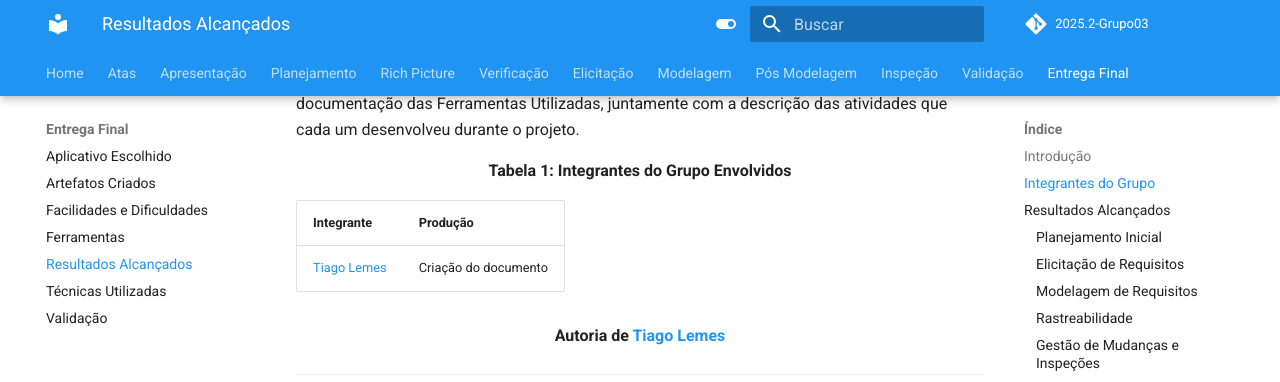
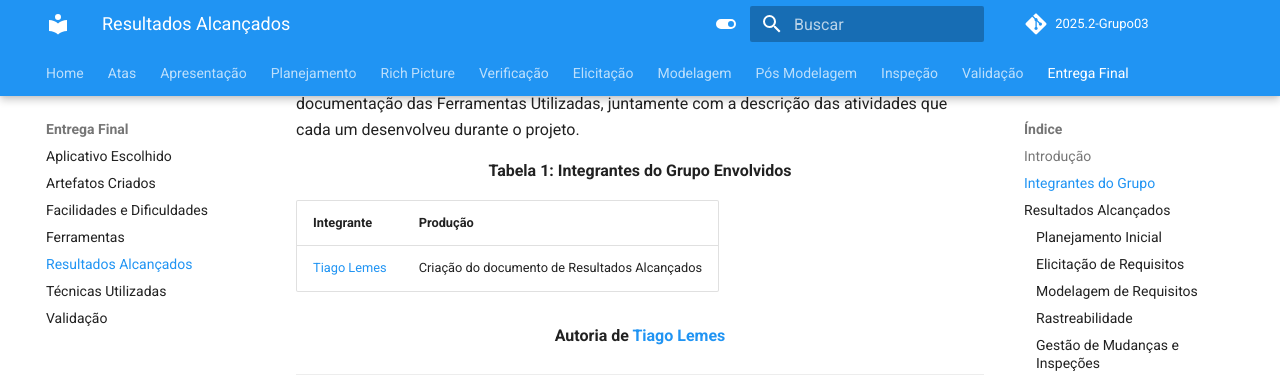
Before and after one commit to Requisitos-de-Software/2025.2-Grupo03, an MkDocs documentation site: the page built from docs/Entrega_Final/resultados_alcançados.md, in a window 1280 px wide and 900 px high, scrolled down 525 px. Shown: the top 382 px of the window. Built offline with MkDocs 1.6.1 and Material for MkDocs 9.7.7, drawn with Linux system fonts in a browser that asks for light colours; comment, search, counter and statistics services are not loaded.

Commit message:
Update resultados_alcançados.md

```diff
--- a/docs/Entrega_Final/resultados_alcançados.md
+++ b/docs/Entrega_Final/resultados_alcançados.md
@@ -13,7 +13,7 @@ A Tabela 1 apresenta todos os integrantes da equipe que participaram da etapa de
 
 | Integrante         | Produção                                                                 |
 |--------------------|--------------------------------------------------------------------------|
-|[Tiago Lemes](https://github.com/TiagoTeixeira-2005)   | Criação do documento       |
+|[Tiago Lemes](https://github.com/TiagoTeixeira-2005)   | Criação do documento de Resultados Alcançados       |
 
 <div align="center"><strong>Autoria de <a href="https://github.com/TiagoTeixeira-2005">Tiago Lemes</a></strong></div>
 
```
